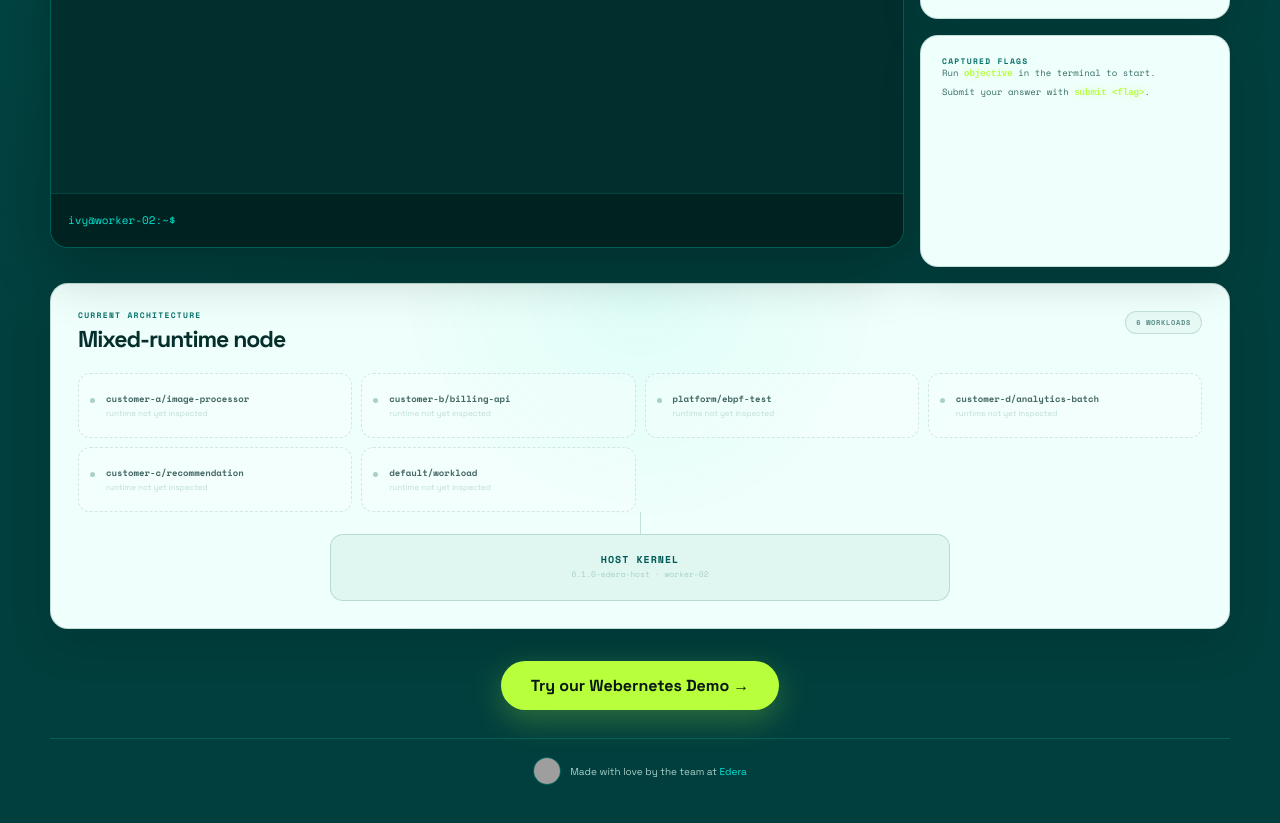
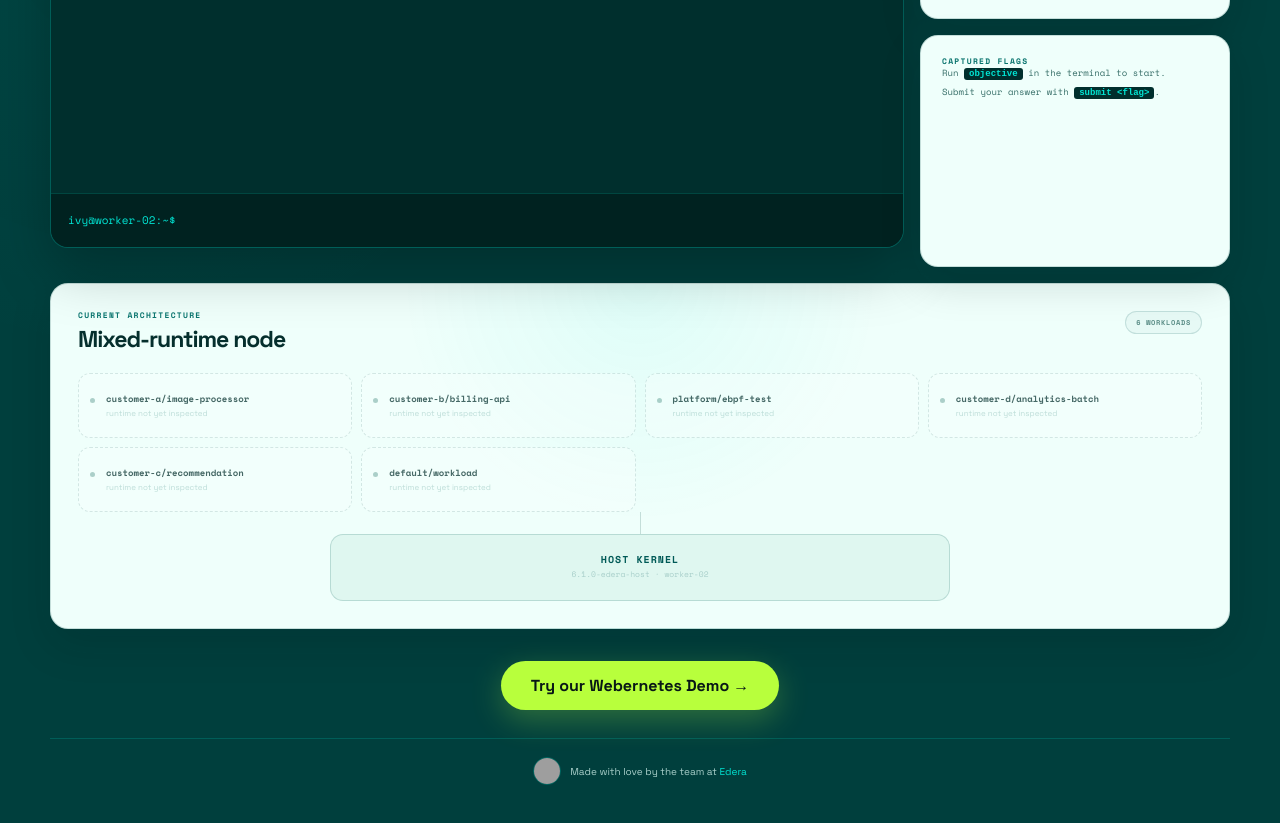
Before and after one commit to ndouglas-edera/ctf-challenge-1, a website built with Vite: page index.html in a window 1280 px wide. Shown: the part 981-1804 px from the top of the page. Built offline with nearby package versions, Linux system fonts and the light colour scheme; grey boxes are pictures that could not be loaded.

Commit message:
Fixed styling in CAPTURED FLAGS section
Trying my best to improve readability for all users

```diff
--- a/src/style.css
+++ b/src/style.css
@@ -1098,19 +1098,17 @@ a {
 
 /*
  * Commands intentionally match `.terminal-prompt`.
- * This makes `objective` and `submit <flag>` read as terminal
- * actions rather than as generic highlighted text.
+ * The cyan only reads well on the dark terminal background, so each
+ * command gets a small terminal-coloured pill rather than bare cyan
+ * text on the light mint card (which would be ~1.5:1 contrast).
  */
 .flag-empty code {
+  padding: 1px 5px;
+  border-radius: 3px;
+  background: var(--edera-terminal);
   color: var(--edera-cyan);
   font-weight: 700;
-  text-shadow: 0 0 10px rgba(0, 229, 212, 0.22);
-}
-
-.flag-empty code {
-  color: var(--edera-lime);
-  font-weight: 700;
-  text-shadow: 0 0 10px rgba(184, 255, 60, 0.22);
+  white-space: nowrap;
 }
 
 .flag-row {
```
